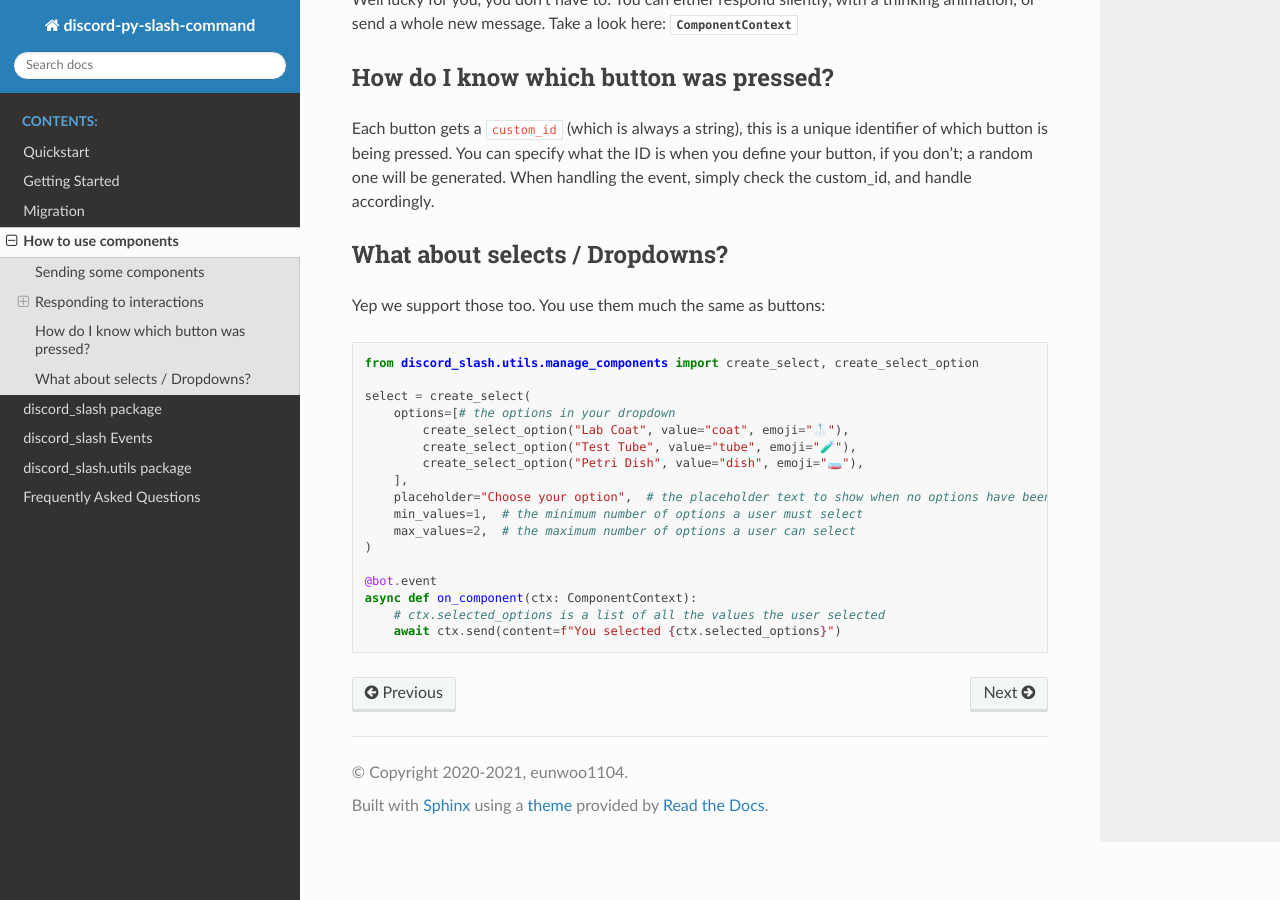
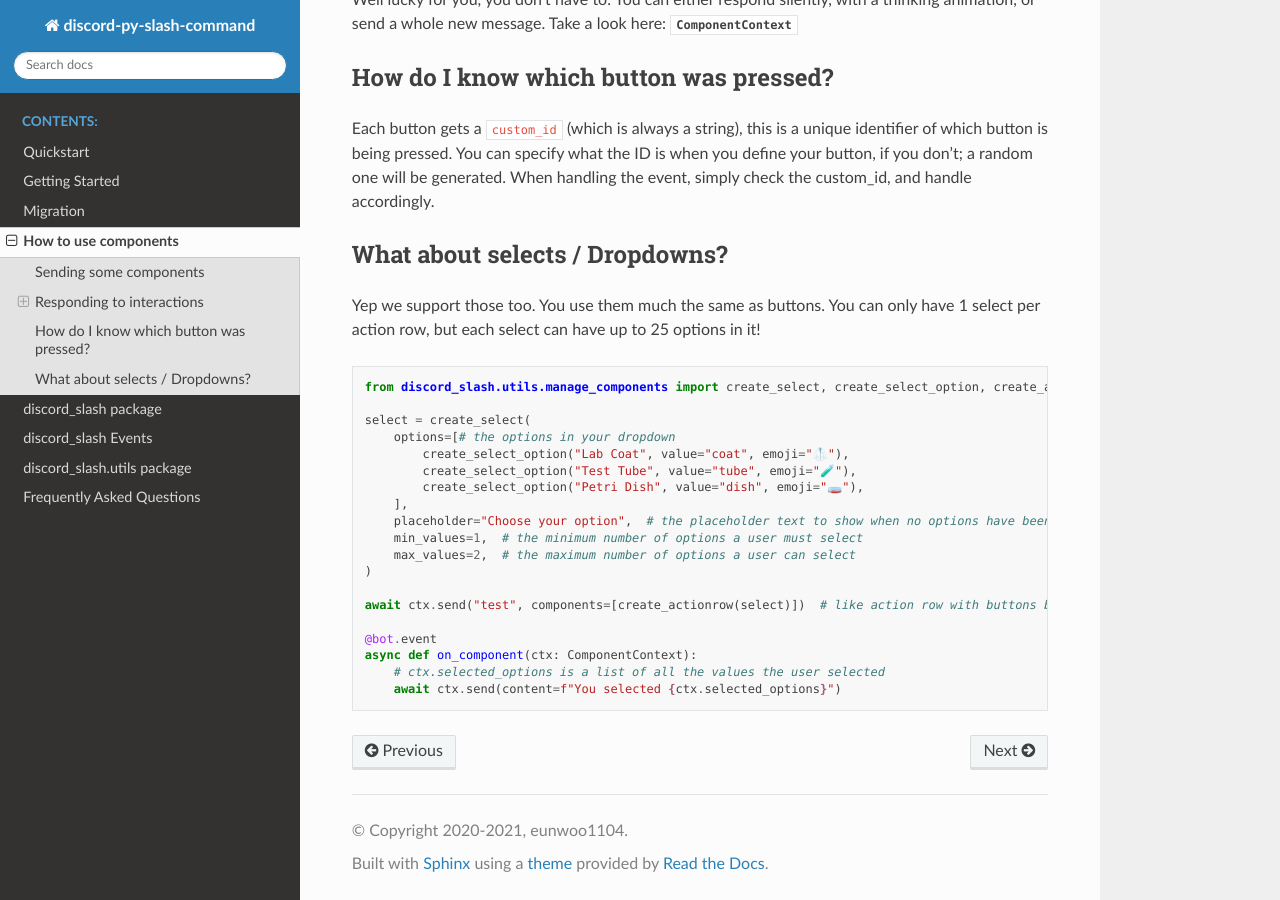
Before and after one commit to interactions-py/interactions.py, a Sphinx documentation site: the page built from docs/components.rst, in a window 1280 px wide and 900 px high, scrolled down 2676 px. Built offline with Sphinx 7.4.7 and the Read the Docs theme 2.0.0, drawn with Linux system fonts in a browser that asks for light colours; the version number could not be read and is left out.

Commit message:
How to send selects (#246)
* How to send selects

The example of how to create and react to a select did not show how to send a select in the first place. I added an extra line showing how to send a select.

* Fix example and show limits

Fixed example since you can't send an empty message so you need content, and added the limits to selects.

* Change wording

Changes wording, replacing "totalling 125 options:" with "but each select can have up to 25 options in it!"

Co-authored-by: LordOfPolls <22540825+LordOfPolls@users.noreply.github.com>

Co-authored-by: LordOfPolls <22540825+LordOfPolls@users.noreply.github.com>

```diff
--- a/docs/components.rst
+++ b/docs/components.rst
@@ -117,11 +117,11 @@ Each button gets a ``custom_id`` (which is always a string), this is a unique id
 What about selects / Dropdowns?
 _______________________________
 
-Yep we support those too. You use them much the same as buttons:
+Yep we support those too. You use them much the same as buttons. You can only have 1 select per action row, but each select can have up to 25 options in it!
 
 .. code-block:: python
 
-    from discord_slash.utils.manage_components import create_select, create_select_option
+    from discord_slash.utils.manage_components import create_select, create_select_option, create_actionrow
 
     select = create_select(
         options=[# the options in your dropdown
@@ -134,6 +134,8 @@ Yep we support those too. You use them much the same as buttons:
         max_values=2,  # the maximum number of options a user can select
     )
 
+    await ctx.send("test", components=[create_actionrow(select)])  # like action row with buttons but without * in front of the variable
+
     @bot.event
     async def on_component(ctx: ComponentContext):
         # ctx.selected_options is a list of all the values the user selected
```
